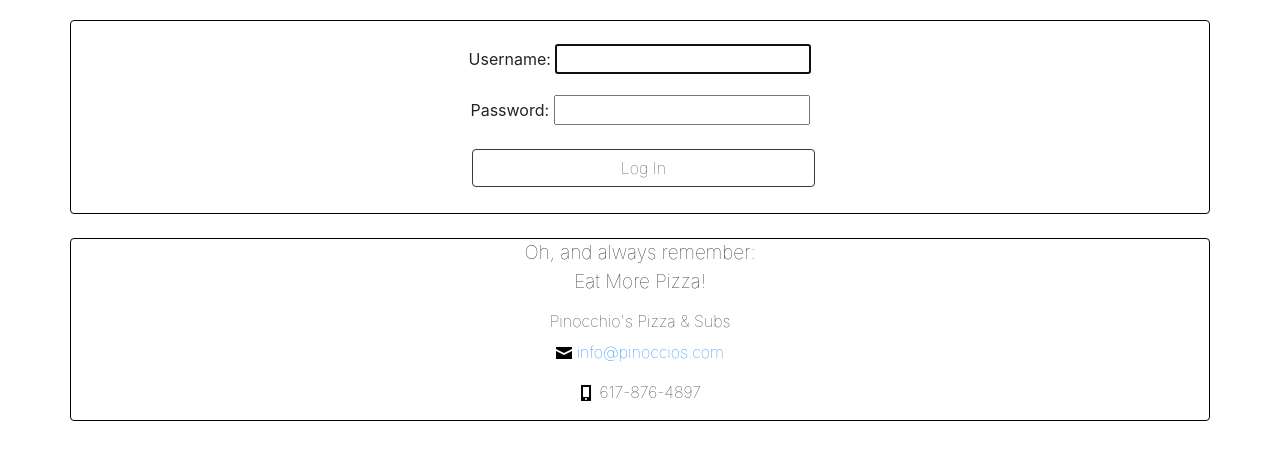
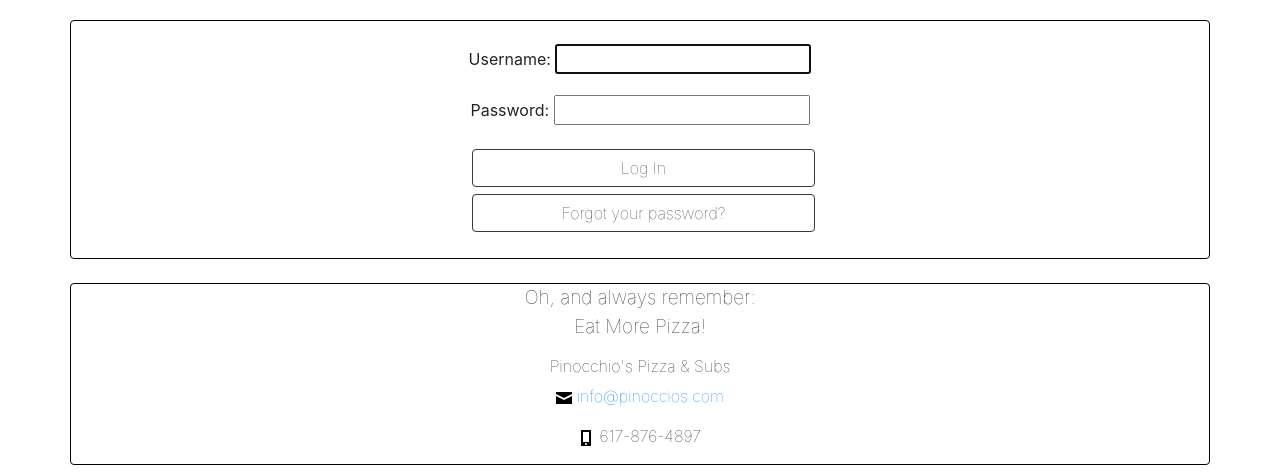
Before and after one commit to laimaurnezaite/Pinocchios, a Django app: page /users/login/ in a window 1280 px wide. Shown: the part 248-720 px from the top of the page. Run offline with Django 3.2, Linux system fonts and the light colour scheme; some libraries are stand-ins or nearby versions.

Commit message:
add password reset button

```diff
--- a/templates/registration/login.html
+++ b/templates/registration/login.html
@@ -10,6 +10,7 @@
                     {% csrf_token %}
                     {{ form.as_p }}
                     <button type="submit" class="font-weight-lighter btn btn-outline-dark" style="width: 100%;">Log In</button>
+                    <button type="button" class="font-weight-lighter btn btn-outline-dark" style="width: 100%;" onclick="location.href='{% url 'password_reset' %}'">Forgot your password?</button>
                 </form>
         </div>
     </div>
```
